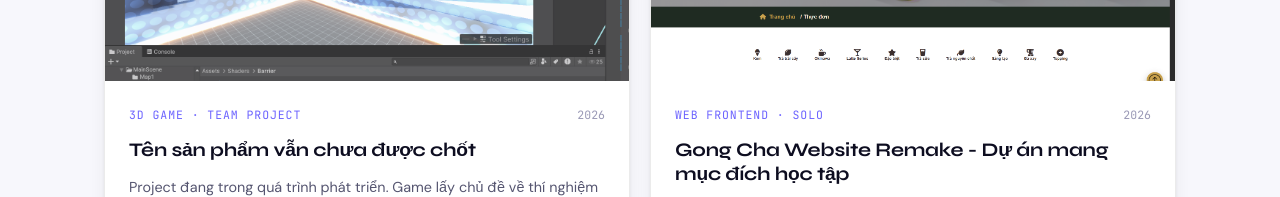
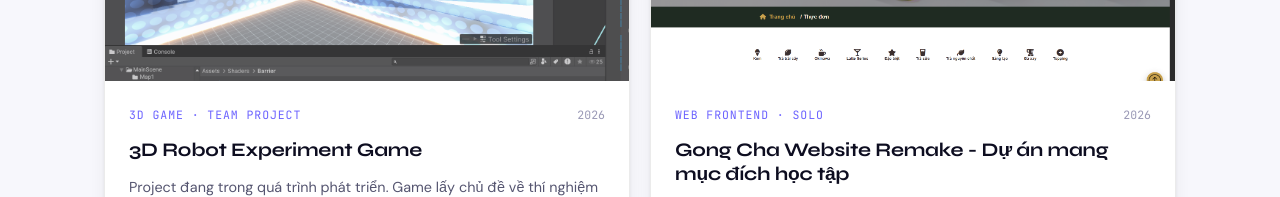
Before and after one commit to nguyenlamgiabao/Portfolio, a plain HTML site: page index.html in a window 1280 px wide. Shown: the part 3700-3897 px from the top of the page. Drawn offline with Linux system fonts and the light colour scheme.

Commit message:
sửa tên project

```diff
--- a/index.html
+++ b/index.html
@@ -418,7 +418,7 @@
               <span class="project-year">2026</span>
             </div>
 
-            <h3 class="project-title">Tên sản phẩm vẫn chưa được chốt</h3>
+            <h3 class="project-title">3D Robot Experiment Game</h3>
 
             <p class="project-desc">
               Project đang trong quá trình phát triển. Game lấy chủ đề về thí nghiệm robot.
```
